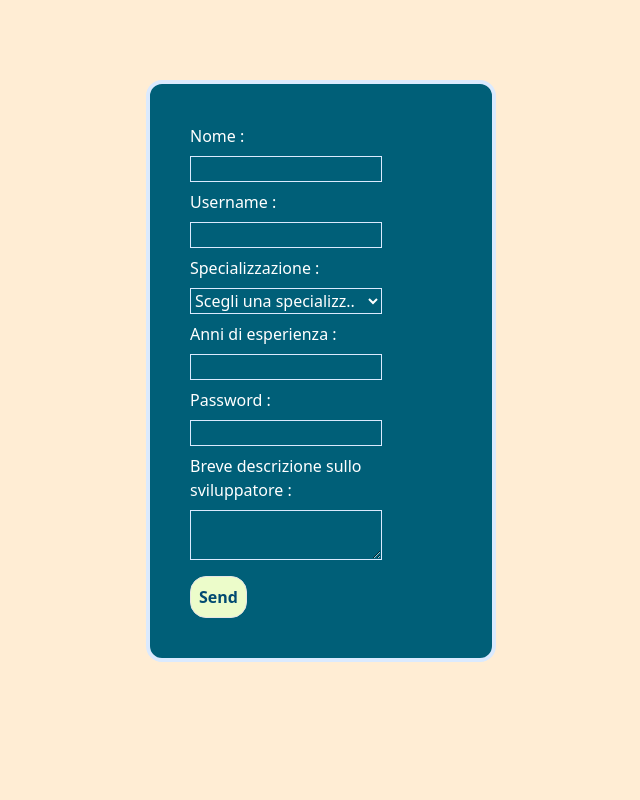
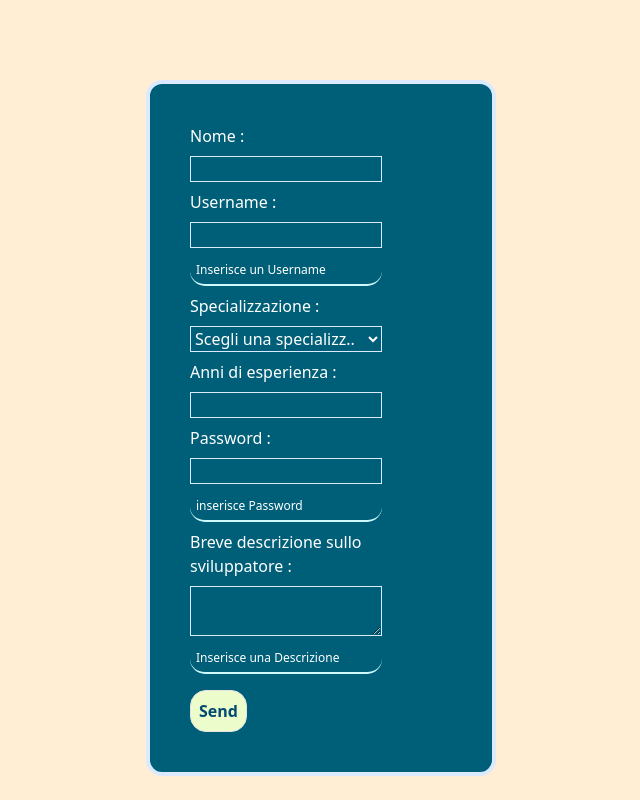
Before and after one commit to Orsouene/ex-react-useref-signup, a React (Vite) app: page / in a window 1280 px wide. Shown: the whole page, without its empty margins (319-959 px from the left). Built offline with nearby package versions, Linux system fonts and the light colour scheme.

Commit message:
Milestone-2 con UseState/useEffect

```diff
--- a/src/Components/Form.jsx
+++ b/src/Components/Form.jsx
@@ -1,4 +1,4 @@
-import React, { useState } from 'react'
+import React, { useEffect, useState } from 'react'
 
 function Form() {
     const [nome,setNome]=useState("")
@@ -7,24 +7,89 @@ function Form() {
     const [specializzazione,setSpecializzazione]=useState("")
     const [esperienza,setEsperienza]=useState("")
     const [descrizione,setDescrizione]=useState("")
+   const  [validUserName,setValidUserName]=useState("")
+   const  [validPassword,setValidPassword]=useState("")
+   const  [validDescrizione,setValidDescrizione]=useState("")
+    const letters = "abcdefghijklmnopqrstuvwxyz"
+    const numbers = "0123456789";
+    const symbols = '!@#$%^&*()-_=+[]{}|;:\'"\\,.<>?/`~';
+    const arrayNumbers = numbers.split("")
+    const arraySymbols = symbols.split("")
+    const lettersArray = letters.split("")
+    // console.log(arrayNumbers)
+    // console.log(arraySymbols)
+    // console.log(lettersArray)
+
 
     const handleForm =(e)=>{
         e.preventDefault()
         const value = [nome,userName,password,specializzazione,esperienza,descrizione]
         const controll = value.some(el => el.trim()==="")
+        // console.log(controll)
+        if (!controll && esperienza > 0 && userName && password && descrizione)
+      { //   console.log("il controllo è :", controll)
+    //    console.log(value)
+        }
+        else { alert("tutti i campi devono esser completati") }}
+        //*  UserName
+    const validationUserName =()=>{
+
+        if (userName.trim().length <= 0) {
+            setValidUserName("Inserisce un Username ")
+             return
+        }
+
+        if (userName.trim().length < 6 && userName.trim().length > 0){
+            setValidUserName("Deve contenere  almeno 6 caratteri ")
+            return
+
+        }
+
+        const controlloLettres = userName.split("").every(el => { return lettersArray.includes(el) || arrayNumbers.includes(el)})
+                // console.log(controlloLettres)
+                // console.log(userName.split(""))
+                if(controlloLettres){
+                    setValidUserName(<span className='text-green-300 '>UserName corretto ✔ </span>)
+
+                }
+                else {
+                    setValidUserName(<span className='text-red-400'> UserName errato ❌ </span> )
+
+                }
+         }
+        //*Password
+        const validationPassword =()=>{
+            const isValidlettera=lettersArray.some(el=>password.split("").includes(el))
+            const isValidsimbolo = arraySymbols.some(el=>password.split("").includes(el))
+            console.log(isValidlettera)
+            const isValidNumber = arrayNumbers.some(el => password.split("").includes(el))
+            if(password===""){
+                setValidPassword(" inserisce Password ")
+            }
+            else {
+                password.length > 8 && isValidlettera && isValidsimbolo && isValidNumber ? setValidPassword(<span className='text-green-300 '>Password valida ✔ </span>) : setValidPassword(<span className='text-red-400 '> Deve contenere almeno 8 caratteri, 1 lettera, 1 numero e 1 simbolo❌ </span>)
+            }
 
 
-      if(controll || esperienza<0 )
-      { //   console.log("il controllo è :", controll)
-        alert("tutti i campi devono esser completati")
+
+        }
+        //*Descrizione
+       const validationDescrizione = () => {
+           if (descrizione.trim()===""){
+               setValidDescrizione(<span>Inserisce una Descrizione  </span>)
+           }
+           else {
+                 descrizione.trim().length > 100 && descrizione.trim().length < 1000 ? setValidDescrizione(<span className='text-green-300 '>Descrizione valida ✔ </span>):
+               setValidDescrizione(<span className='text-red-400 '> Deve contenere tra 100 e 1000 caratteri(senza spazi iniziali e finali)❌ </span>)
+           }
+
+       }
 
 
-      }
-      else {
-          console.log(value)
-      }
 
-         }
+     useEffect(() => { validationPassword() }, [password])
+    useEffect(()=>{validationUserName()},[userName])
+    useEffect(() => { validationDescrizione() }, [descrizione])
 
     return (
         <section className=' mt-20 m-auto max-w-[350px] p-10 rounded-2xl border-4 border-blue-100  bg-cyan-800 text-white'>
@@ -37,6 +102,7 @@ function Form() {
                 {/* Username   */}
                 <label className='font-light '>Username  :</label>
                 <input type='text' id="userName" name="" value={userName} onChange={(e) => setUserName(e.target.value)} className='border border-blue-100 w-48' autoComplete="username" />
+                <p className='border-b-2 border-cyan-100 w-48 p-1.5 rounded-2xl text-xs'> {validUserName}</p>
 
                 {/* Specializzazione */}
                 <label className='font-light '>Specializzazione :</label>
@@ -55,15 +121,15 @@ function Form() {
                 {/* Password */}
                 <label className='font-light '>Password :</label>
                 <input type='password' id="password" name="password" value={password} onChange={(e) => setPassword(e.target.value)} className='border border-blue-100 w-48' autoComplete="current-password" />
+                <p className='border-b-2 border-cyan-100 w-48 p-1.5 rounded-2xl text-xs'> {validPassword}</p>
 
                 {/* Breve descrizione sullo sviluppatore */}
                 <label className='font-light w-48 '>Breve descrizione sullo sviluppatore :</ label>
                 <textarea id="descrizione" name="descrizione" value={descrizione} onChange={(e) => setDescrizione(e.target.value)} className='border border-blue-100 w-48' />
+                <p className='border-b-2 border-cyan-100 w-48 p-1.5 rounded-2xl text-xs'> {validDescrizione}</p>
+
                 <button type='submit' className='bg-lime-100 w-fit   p-2 rounded-2xl border  border-stone-200 mt-2 hover:bg-orange-100 hover:text-cyan-800 text-sky-900 font-bold hover:border-amber-800 cursor-pointer'>Send</button>
           </form>
-
-
-
         </section>
     )
 }
```
